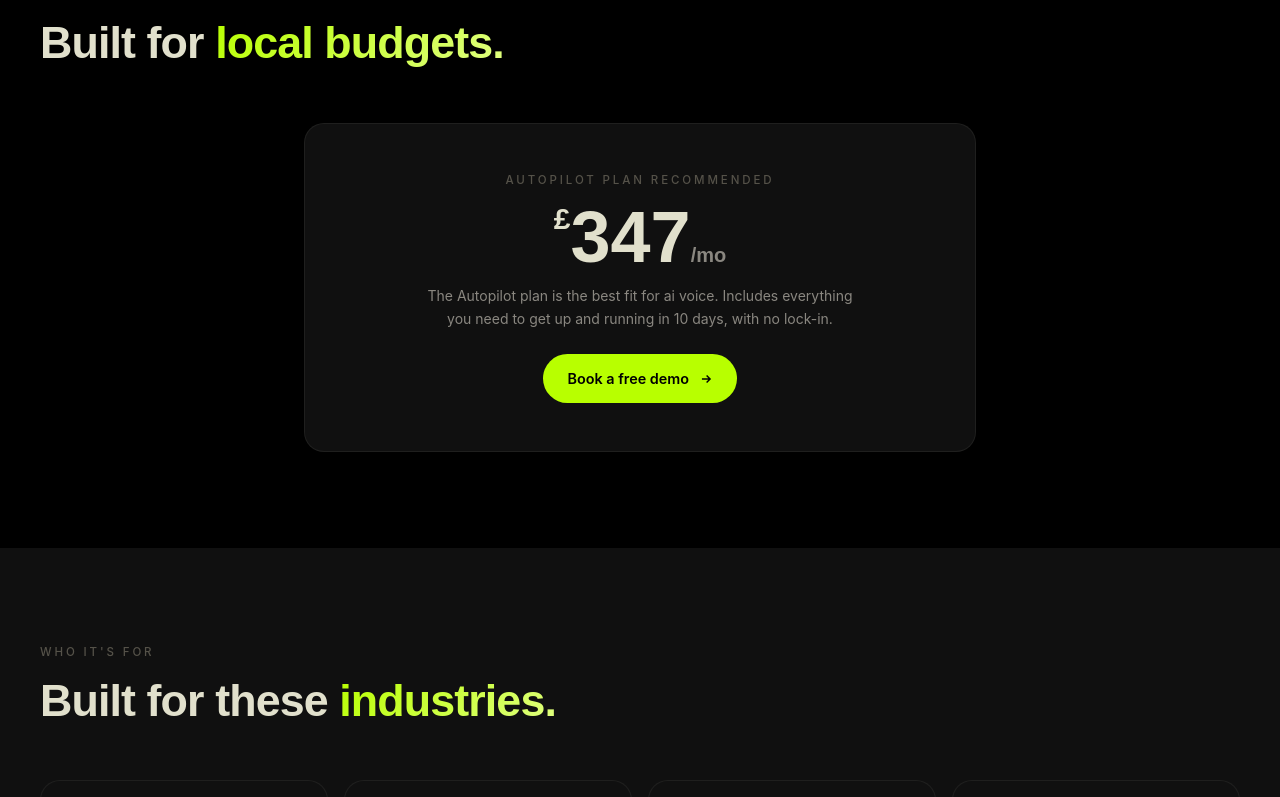
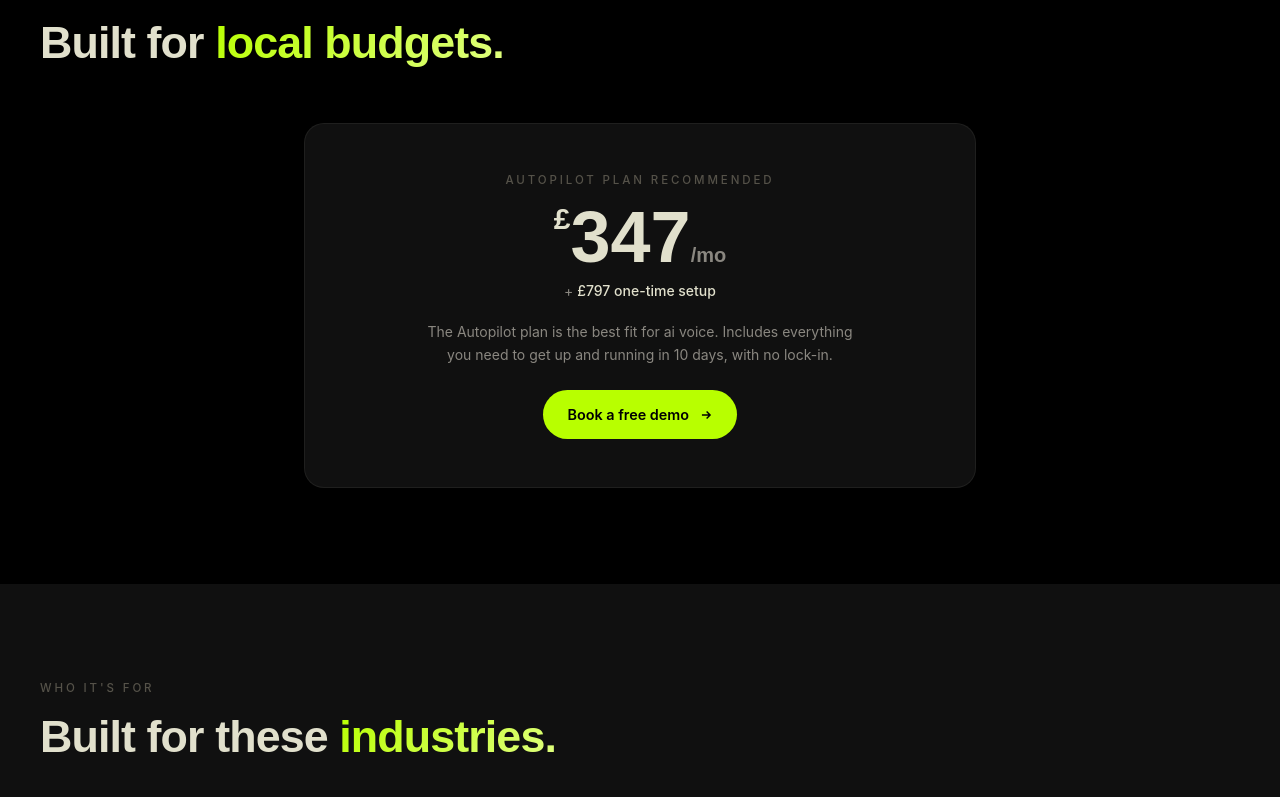
Before and after one commit to gglagent19/kerblabs-site, a Next.js app: page /services/ai-voice-receptionist in a window 1280 px wide. Shown: the part 2421-3218 px from the top of the page. Built offline with nearby package versions, Linux system fonts and the light colour scheme.

Commit message:
Show setup fees alongside monthly price in SEO PricingCallout
Matches homepage Pricing.tsx tier display (e.g. '£97/mo + £297 setup').
Setup fees: Spark £297, Momentum £497, Autopilot £797, Full Engine £1,200.

```diff
--- a/components/seo/SeoSections.tsx
+++ b/components/seo/SeoSections.tsx
@@ -213,6 +213,13 @@ export function StepsList({ steps }: { steps: { step: string; title: string; bod
 }
 
 // ─── Pricing Callout ──────────────────────────────────────────
+const SETUP_FEES: Record<string, string> = {
+  Spark: "£297",
+  Momentum: "£497",
+  Autopilot: "£797",
+  "Full Engine": "£1,200",
+};
+
 export function PricingCallout({
   plan,
   price,
@@ -222,14 +229,20 @@ export function PricingCallout({
   price: number;
   description: string;
 }) {
+  const setupFee = SETUP_FEES[plan];
   return (
     <div className="card p-8 md:p-12 max-w-2xl mx-auto text-center">
       <div className="label mb-3">{plan} plan recommended</div>
-      <div className="font-display font-bold mb-3">
+      <div className="font-display font-bold mb-2">
         <span className="text-2xl md:text-3xl align-top">£</span>
         <span className="text-6xl md:text-7xl">{price}</span>
         <span className="text-xl text-[color:var(--color-text-dim)]">/mo</span>
       </div>
+      {setupFee && (
+        <div className="text-sm text-[color:var(--color-text-dim)] mb-5">
+          + <span className="text-[color:var(--color-text)] font-medium">{setupFee} one-time setup</span>
+        </div>
+      )}
       <p className="text-sm text-[color:var(--color-text-dim)] leading-relaxed max-w-md mx-auto mb-6">
         {description}
       </p>
```
